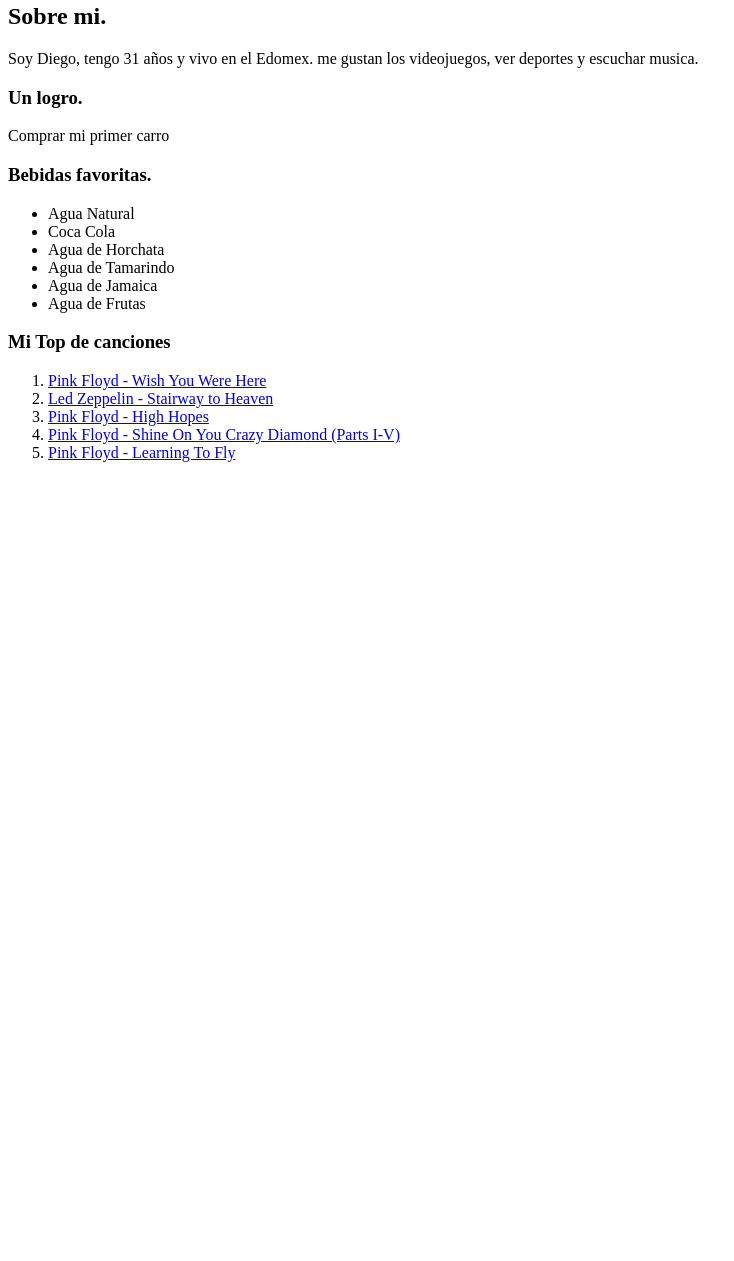
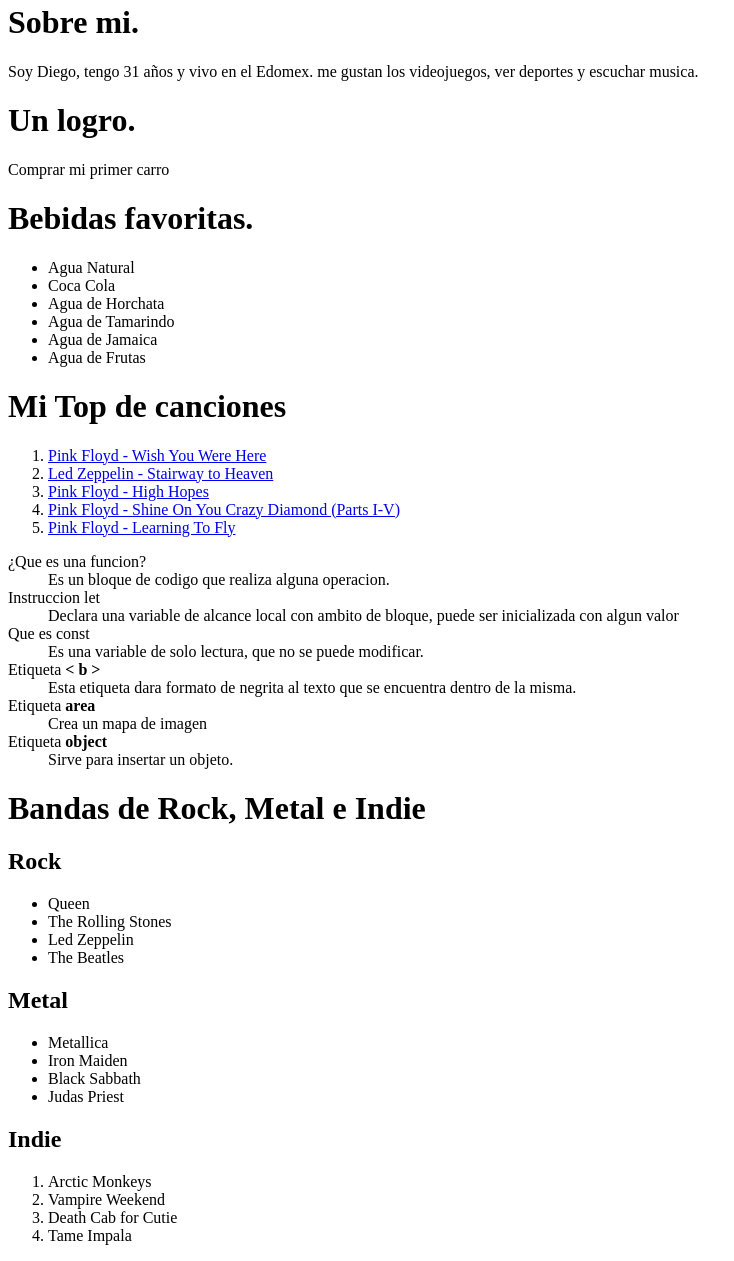
Before and after one commit to diegoanh/entregas, a plain HTML site: page tu.html in a window 1280 px wide. Shown: the part 17-1278 px from the top of the page, without its empty margins (0-734 px from the left). Before the commit the page ends 800 px from the top, so only its background shows below. Drawn offline with Linux system fonts and the light colour scheme; a web font is replaced by a local one.

Commit message:
Sobre mi

```diff
--- a/tu.html
+++ b/tu.html
@@ -12,13 +12,13 @@
 
     <body>
 
-        <header><h2><strong>Sobre mi.</strong></h2></header>
+        <header><h1><strong>Sobre mi.</strong></h1></header>
         <p>Soy Diego, tengo 31 años y vivo en el Edomex. me gustan los videojuegos, ver deportes y escuchar musica.</p>
 
-        <h3><strong>Un logro.</strong></h3>
+        <h1><strong>Un logro.</strong></h1>
         <p>Comprar mi primer carro</p>
 
-        <h3><strong>Bebidas favoritas.</strong></h3>
+        <h1><strong>Bebidas favoritas.</strong></h1>
         <ul>
             <li>Agua Natural</li>
             <li>Coca Cola</li>
@@ -28,7 +28,7 @@
             <li>Agua de Frutas</li>
         </ul>
 
-        <h3><strong>Mi Top de canciones</strong></h3>
+        <h1><strong>Mi Top de canciones</strong></h1>
         <ol type="1">
             <li><a href="https://www.youtube.com/watch?v=yqdoHPFW_5M" target="_blank">Pink Floyd - Wish You Were Here</a></li>
             <li><a href="https://www.youtube.com/watch?v=iXQUu5Dti4g" target="_blank">Led Zeppelin - Stairway to Heaven</a></li>
@@ -37,5 +37,45 @@
             <li><a href="https://www.youtube.com/watch?v=nVhNCTH8pDs" target="_blank">Pink Floyd - Learning To Fly</a></li>
 
         </ol>
+
+        <dl>
+            <dt>¿Que es una funcion?</dt>
+            <dd>Es un bloque de codigo que realiza alguna operacion.</dd>
+            <dt>Instruccion let</dt>
+            <dd>Declara una variable de alcance local con ambito de bloque, puede ser inicializada con algun valor</dd>
+            <dt>Que es const</dt>
+            <dd>Es una variable de solo lectura, que no se puede modificar.</dd>
+            <dt>Etiqueta <strong> < b ></strong></dt>
+            <dd>Esta etiqueta dara formato de negrita al texto que se encuentra dentro de la misma.</dd>
+            <dt>Etiqueta <strong>area</strong></dt>
+            <dd>Crea un mapa de imagen</dd>
+            <dt>Etiqueta <strong>object</strong></dt>
+            <dd>Sirve para insertar un objeto.</dd>
+        </dl>
+
+        <h1>Bandas de Rock, Metal e Indie</h1>
+    <h2>Rock</h2>
+    <ul>
+        <li>Queen</li>
+        <li>The Rolling Stones</li>
+        <li>Led Zeppelin</li>
+        <li>The Beatles</li>
+    </ul>
+
+    <h2>Metal</h2>
+    <ul>
+        <li>Metallica</li>
+        <li>Iron Maiden</li>
+        <li>Black Sabbath</li>
+        <li>Judas Priest</li>
+    </ul>
+
+    <h2>Indie</h2>
+    <ol>
+        <li>Arctic Monkeys</li>
+        <li>Vampire Weekend</li>
+        <li>Death Cab for Cutie</li>
+        <li>Tame Impala</li>
+    </ol>
     </body>
 </html>
```
